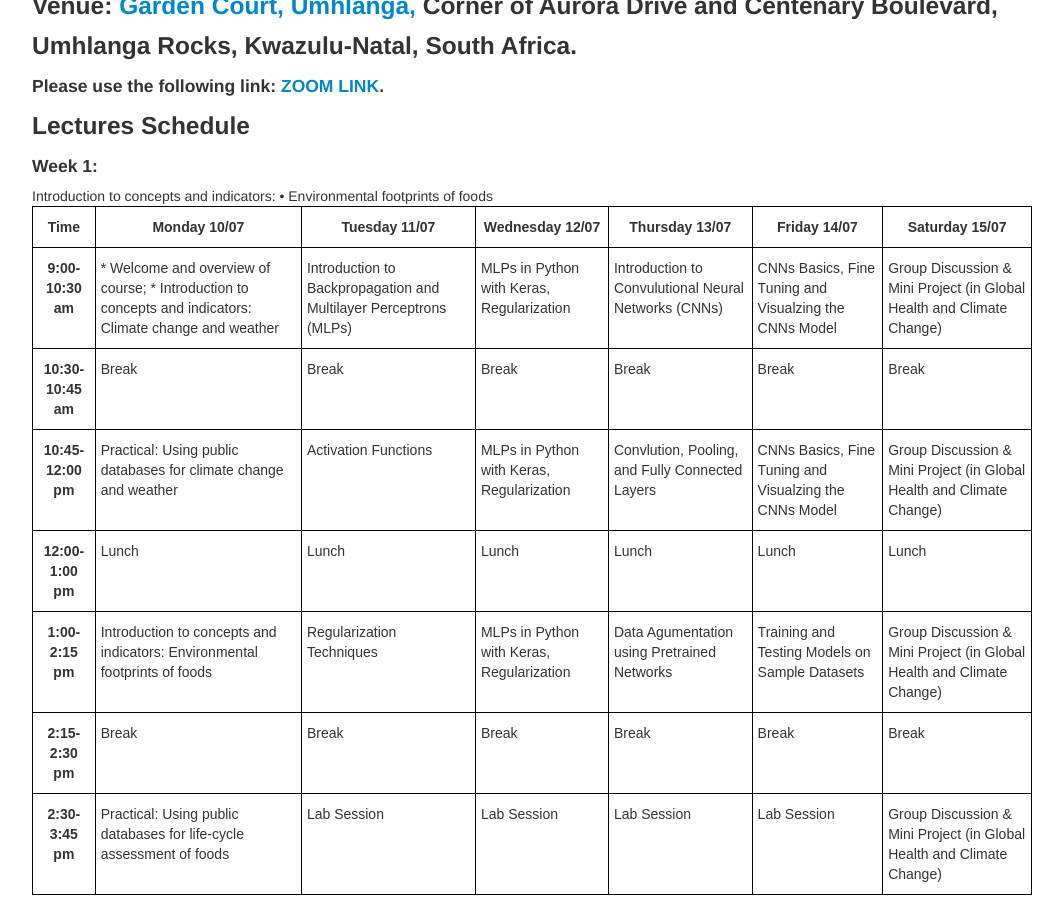
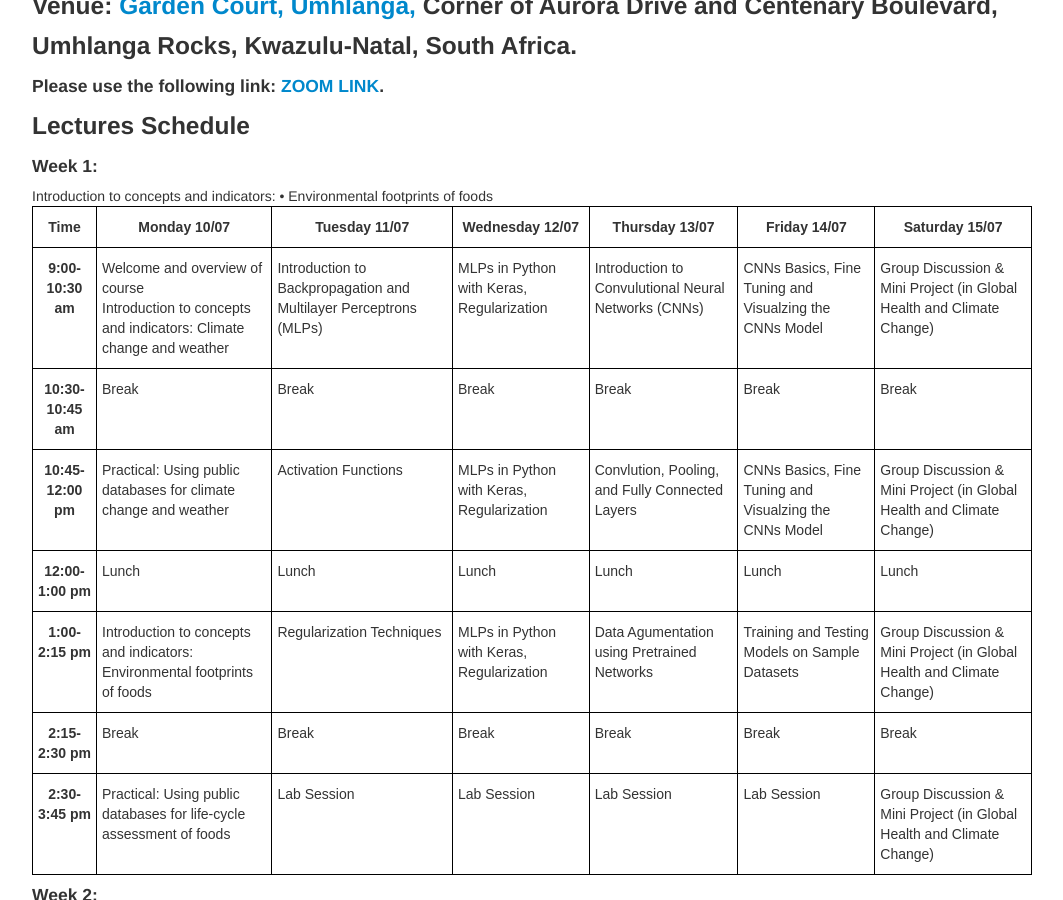
Before and after one commit to ccfscourseukzn/ccfscourseukzn.github.io, a Jekyll site: the page built from index.md, in a window 1280 px wide and 900 px high, scrolled down 526 px. Shown: the whole window, without its empty margins (108-1171 px from the left). Built offline with Jekyll 4.4.1, drawn with Linux system fonts in a browser that asks for light colours.

Commit message:
Update index.md

```diff
--- a/index.md
+++ b/index.md
@@ -39,8 +39,8 @@ title: Climate Change, Food System and Remote Sensing
 <tbody>
   <tr>
     <td class="tg-amwm">9:00-10:30 am</td>
-    <td class="tg-0lax"> * Welcome and overview of course;
-      * Introduction to concepts and indicators: Climate change and weather </td>
+    <td class="tg-0lax">  Welcome and overview of course <br>
+       Introduction to concepts and indicators: Climate change and weather </td>
     <td class="tg-0lax">Introduction to Backpropagation and Multilayer Perceptrons (MLPs)</td>
     <td class="tg-0lax">MLPs in Python with Keras, Regularization</td>
     <td class="tg-0lax">Introduction to Convulutional Neural Networks (CNNs)</td>
```
